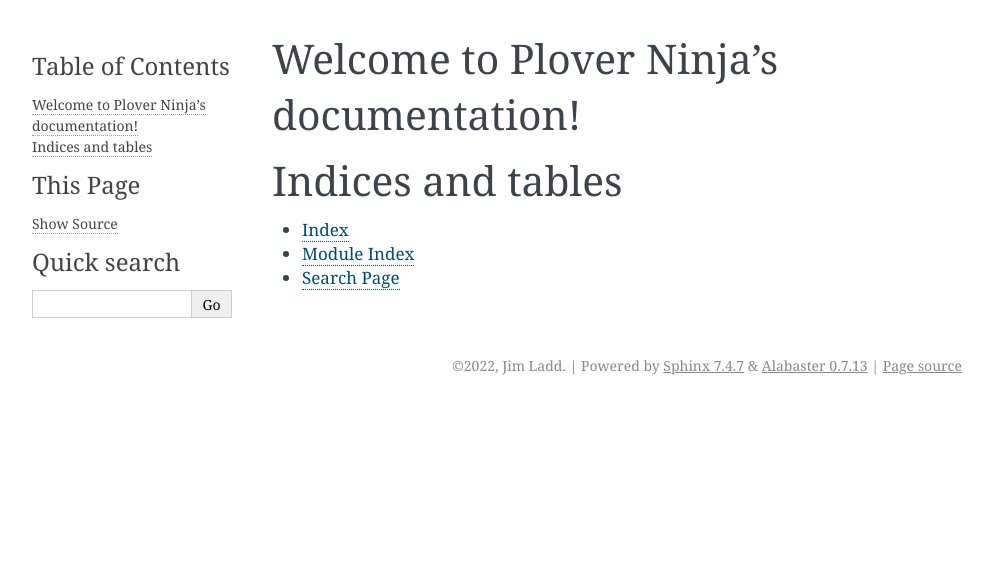
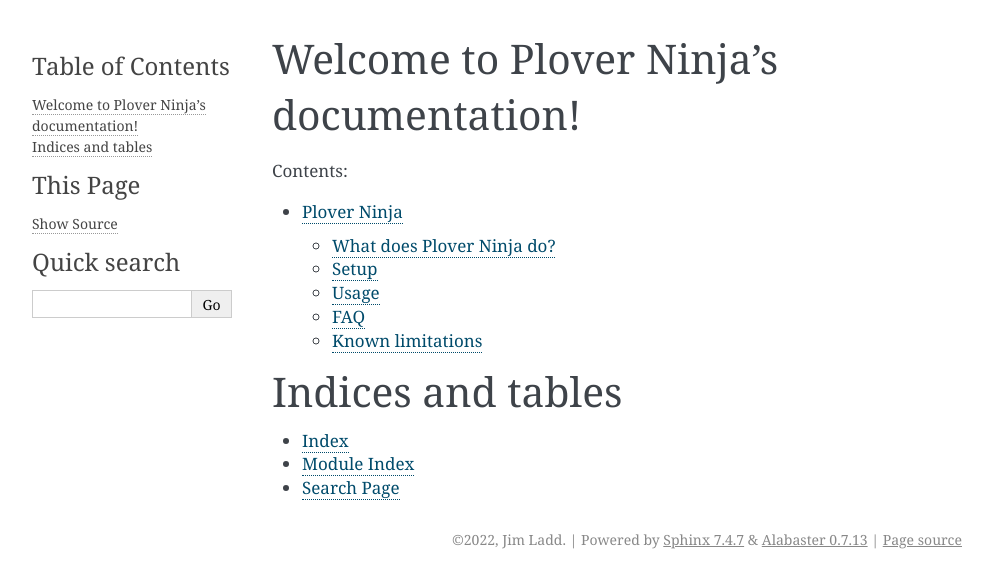
Before and after one commit to jladdjr/plover-ninja, a Sphinx documentation site: the page built from docs/source/index.rst, in a window 1280 px wide. Shown: the top 588 px of the page, without its empty margins (148-1141 px from the left). Built offline with Sphinx 7.4.7, drawn with Linux system fonts in a browser that asks for light colours; part of the change alters nothing that is shown.

```diff
--- a/docs/source/index.rst
+++ b/docs/source/index.rst
@@ -10,6 +10,8 @@ Welcome to Plover Ninja's documentation!
    :maxdepth: 2
    :caption: Contents:
 
+   intro
+
 
 
 Indices and tables
--- /dev/null
+++ b/docs/source/intro.rst
@@ -0,0 +1,88 @@
+Plover Ninja
+============
+
+.. image:: ../../images/dolores-ninja.png
+
+What does Plover Ninja do?
+--------------------------
+
+Plover Ninja notes the words that you steno and how long it takes to write these words. Based on this information, it is able to do some neat analysis. The plugin can:
+
+* Determine which words take the longest to write on average
+* Determine which words you haven't ever written before
+
+Based on this kind of information, Plover Ninja can make some practice recommendations. In order for its suggestions to be useful, Plover Ninja keeps in mind which words are used most frequently (based on `this data <https://github.com/IlyaSemenov/wikipedia-word-frequency>`_). With this information in mind, the plugin can suggest:
+
+* Words that are worth practicing, because they are both slow *and* are fairly common
+* The most common words that you have never written before
+
+While there are several tools that can help you practice steno, Plover Ninja is unique in that all of its feedback is based on the things you actually write. If you write an email and hit a tricky word, Plover Ninja will see that and be able to point that out later. If you've never used a common word, Plover Ninja will let you know so that you can grow your vocabulary with useful words.
+
+Setup
+-----
+
+Once you have installed Plover Ninja using the `Plover Plugins Manager <https://github.com/openstenoproject/plover/wiki/Plugins>`_, you will need to enable the plugin in Plover.
+
+To do this, first click on the Configure gear icon:
+
+.. image:: ../../images/plover_configure_gear.png
+
+then, click on the Plugins tab and click to enable the `ninja_extension`.
+
+.. image:: ../../images/plover_enable_plugin.png
+
+Usage
+-----
+
+You interact with Plover Ninja by.. writing commands! The general format of each command is:
+
+``Command phrase`` followed by three returns. The three returns are a special cue to Plover Ninja that what you just wrote should be interpreted as a command. If Plover Ninja recognizes your command, it will take action!
+
+Here is a list of commands currently supported by Plover Ninja
+
+I am ready to practice
+^^^^^^^^^^^^^^^^^^^^^^
+
+Entering ``I am ready to practice`` followed by three returns will generate some suggestions for practice words. Currently this includes two sections:
+
+* A list of common words that you have not written yet, and
+* A list of words that take a while to write, on average, and are fairly common
+
+The output from this command will look something like this:
+
+.. image:: ../../images/practice_words.png
+
+Show stats
+^^^^^^^^^^
+
+Entering ``Show stats`` followed by three returns will list how many words you have steno-ed each day.
+
+The output from this command will look something like this:
+
+.. image:: ../../images/show_stats.png
+
+There are a few variations on this command, which show your daily word count for different lengths of time:
+
+* ``Show week`` will show you daily stroke counts for the past week, and
+* ``Show month`` will show you daily stroke counts for the past month
+
+FAQ
+---
+
+When entering a command, does the case matter?
+
+    Nope! Feel free to use any case
+
+Where does Plover Ninja store its data?
+
+    In a `SQLite <https://www.sqlite.org/index.html>`_ database located at ``$USER_HOME/.plover_ninja/ninja.db``
+
+What steps does Plover Ninja take to protect my data?
+
+    * **All Plover Ninja data remains local.**
+    * Your ``ninja.db`` database is created with user-only read, write, and execute permissions.
+
+Known limitations
+-----------------
+
+* When entering a command, each word in the command must be entered using a single stroke.
```
